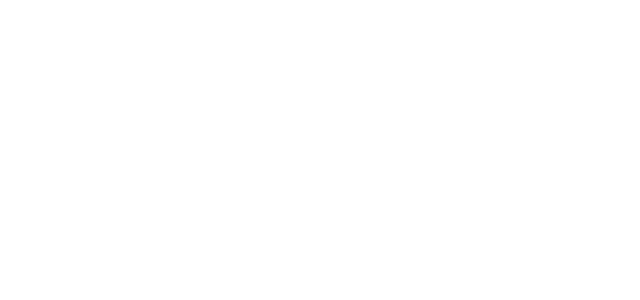
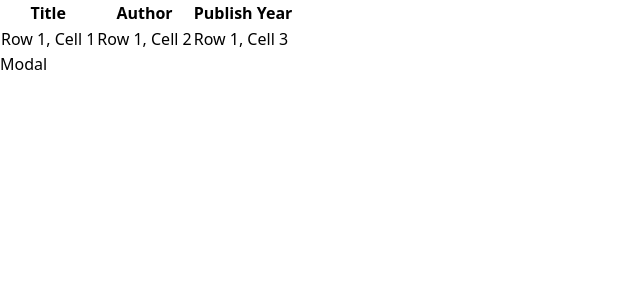
Before and after one commit to CherishShed/Bookstore-Frontend, a React (Vite) app: page / in a window 1280 px wide. Shown: the top 300 px of the page, without its empty margins (0-640 px from the left). Built offline with nearby package versions, Linux system fonts and the light colour scheme.

Commit message:
created table layout

```diff
--- a/src/App.tsx
+++ b/src/App.tsx
@@ -1,5 +1,13 @@
+import Modal from "./components/Modal";
+import Table from "./components/Table";
+
 function App() {
-  return <></>;
+  return (
+    <>
+      <Table></Table>
+      <Modal></Modal>
+    </>
+  );
 }
 
 export default App;
--- /dev/null
+++ b/src/components/Modal.tsx
@@ -0,0 +1,7 @@
+import React from "react";
+
+function Modal() {
+  return <div>Modal</div>;
+}
+
+export default Modal;
--- /dev/null
+++ b/src/components/Table.tsx
@@ -0,0 +1,26 @@
+import React from "react";
+
+function Table() {
+  return (
+    <div>
+      <table>
+        <thead>
+          <tr>
+            <th>Title</th>
+            <th>Author</th>
+            <th>Publish Year</th>
+          </tr>
+        </thead>
+        <tbody>
+          <tr>
+            <td>Row 1, Cell 1</td>
+            <td>Row 1, Cell 2</td>
+            <td>Row 1, Cell 3</td>
+          </tr>
+        </tbody>
+      </table>
+    </div>
+  );
+}
+
+export default Table;
```
Also changed, not shown: package.json (+8 -1 lines), src/contexts/states.tsx (added), 1 other file (tests, documents, lock files or other folders).
